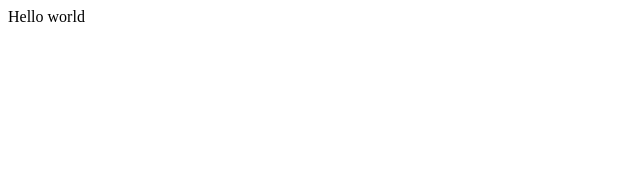
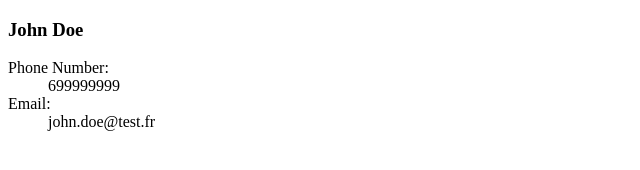
Before and after one commit to azeupaul/contactApp, a plain HTML site: page index.html in a window 1280 px wide. Shown: the whole page, without its empty margins (0-640 px from the left). Drawn offline with Linux system fonts and the light colour scheme.

Commit message:
Création de notre object contacts et affichage

```diff
--- a/index.html
+++ b/index.html
@@ -5,7 +5,15 @@
 </head>
 <body>
 	<div id="app">
-		{{ message }}
+		<div v-for="contact in contacts">
+			<h3>{{ contact.name }}</h3>
+			<dl>
+				<dt>Phone Number:</dt>
+				<dd>{{ contact.phone }}</dd>
+				<dt>Email:</dt>
+				<dd>{{ contact.email }}</dd>
+			</dl>
+		</div>
 	</div>
 	<script type="text/javascript" src="libs/vue.js"></script>
 	<script type="text/javascript" src="js/app.js"></script>
--- a/js/app.js
+++ b/js/app.js
@@ -1,6 +1,10 @@
 let app = new Vue({
 	el: "#app",
 	data: {
-		message: "Hello world"
+		contacts: [{
+			name: "John Doe",
+			email: "john.doe@test.fr",
+			phone: 699999999
+		}]
 	}
 })
```
